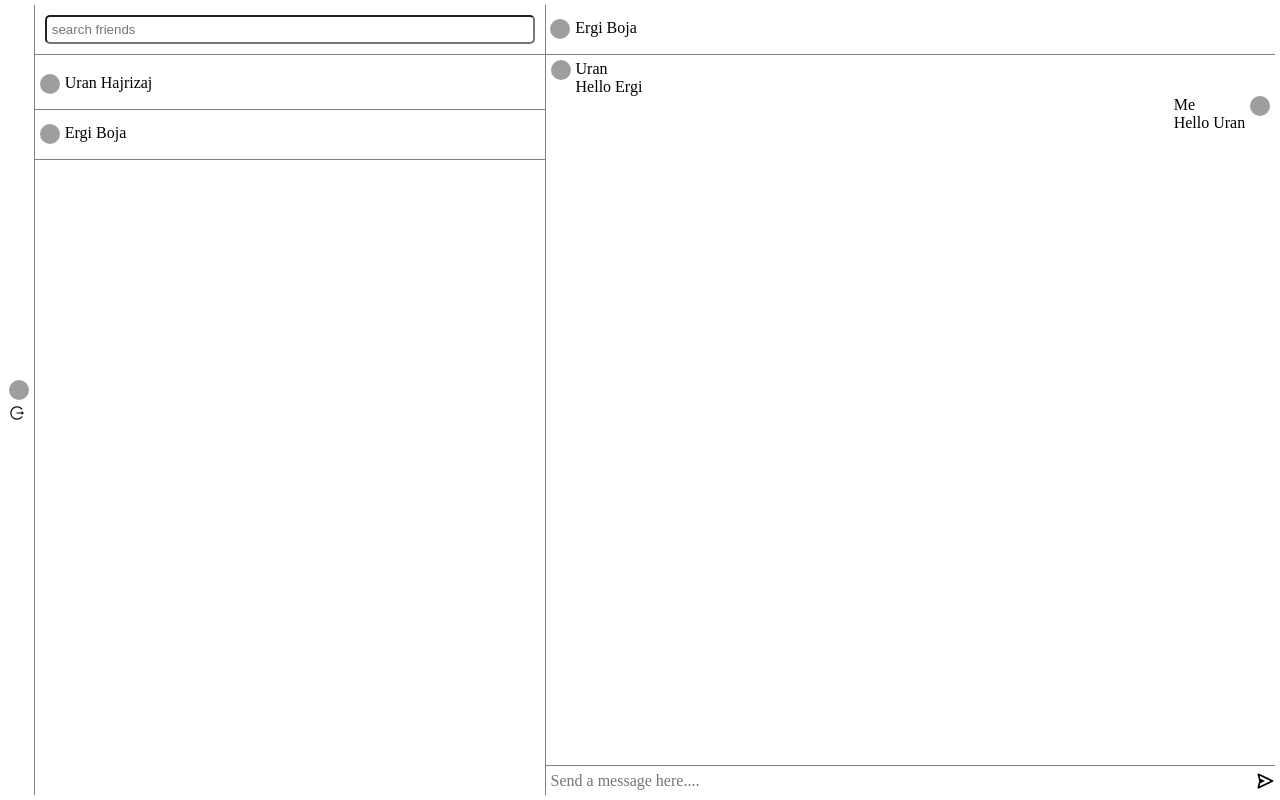
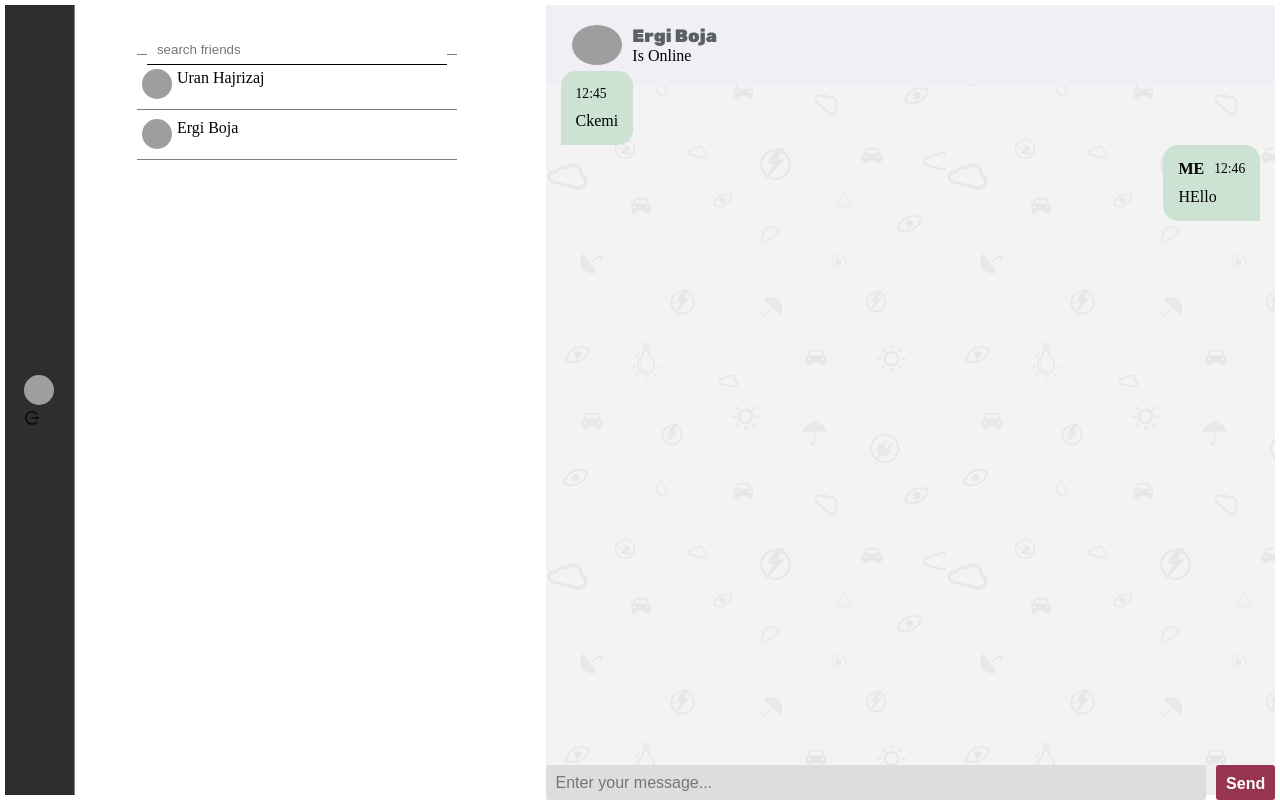
Before and after one commit to uranhajrizaj/hoxton-node-project-frontend, a React (Vite) app: page /chat in a window 1280 px wide. Built offline with nearby package versions, Linux system fonts and the light colour scheme; grey boxes are pictures that could not be loaded.

Commit message:
Frontend Changes

```diff
--- a/index.html
+++ b/index.html
@@ -4,6 +4,11 @@
     <meta charset="UTF-8" />
     <link rel="icon" type="image/svg+xml" href="/vite.svg" />
     <meta name="viewport" content="width=device-width, initial-scale=1.0" />
+    <link rel="stylesheet" href="https://unicons.iconscout.com/release/v4.0.0/css/line.css">
+    <link rel="preconnect" href="https://fonts.googleapis.com">
+<link rel="preconnect" href="https://fonts.gstatic.com" crossorigin>
+<link href="https://fonts.googleapis.com/css2?family=Rubik:ital,wght@0,900;1,900&family=Ubuntu&display=swap" rel="stylesheet">
+<link rel="stylesheet" href="https://fonts.googleapis.com/css2?family=Material+Symbols+Outlined:opsz,wght,FILL,GRAD@48,400,0,0" />
     <title>Vite + React + TS</title>
   </head>
   <body>
--- a/src/App.tsx
+++ b/src/App.tsx
@@ -8,7 +8,6 @@
 function App() {
   return (
     <div className="App">
-
      <Routes>
         <Route index element={<Navigate to="/sign_in"/>} />
         <Route path="/sign_in" element={<SignIn />}/>
--- a/src/components/Conversation.tsx
+++ b/src/components/Conversation.tsx
@@ -4,32 +4,55 @@
 export function Connversation() {
     return (
         <div className="conversation">
-            <header>
-            <img src="https://images.pexels.com/photos/12009329/pexels-photo-12009329.jpeg?auto=compress&cs=tinysrgb&w=600&lazy=load"/>
-            <p>Ergi Boja</p>
+            <header className="conversationheader">
+            <div className="friendcard">
+            <img  className="avatarimg"src="https://images.unsplash.com/photo-1535713875002-d1d0cf377fde?ixlib=rb-1.2.1&ixid=MnwxMjA3fDB8MHxzZWFyY2h8Mnx8YXZhdGFyfGVufDB8fDB8fA%3D%3D&auto=format&fit=crop&w=500&q=60"/>
+            <div className="pcontainer">
+            <p className="conversationp">Ergi Boja</p>
+            <p className="onlinep">Is Online</p>
+            </div>
+            </div>
             </header>
-             <div className='messsages'>
+            <div className="msger-chat">
+    <div className="msg left-msg">
 
-            <div className='friend_messsage'>
-            <img src="https://images.pexels.com/photos/13727429/pexels-photo-13727429.jpeg?auto=compress&cs=tinysrgb&w=600&lazy=load"/>
-            <div >
-                <p>Uran </p>
-                <p>Hello Ergi</p>
-            </div>
-            </div >
-            <div className='my_messsage'>
-            <div>
-                <p>Me</p>
-                <p>Hello Uran</p>
-            </div>
-            <img src="https://images.pexels.com/photos/12009329/pexels-photo-12009329.jpeg?auto=compress&cs=tinysrgb&w=600&lazy=load"/>
-            </div>
 
-             </div>
-            <form className='send-message'>
-                <input placeholder='Send a message here....'/>
-                <BiSend className='sent-icon'/>
-            </form>
+      <div className="msg-bubble">
+        <div className="msg-info">
+
+          <div className="msg-info-time">12:45</div>
         </div>
+
+        <div className="msg-text">
+       Ckemi
+        </div>
+      </div>
+    </div>
+
+    <div className="msg right-msg">
+
+
+      <div className="msg-bubble">
+        <div className="msg-info">
+          <div className="msg-info-name">ME</div>
+          <div className="msg-info-time">12:46</div>
+        </div>
+
+        <div className="msg-text">
+        HEllo
+        </div>
+      </div>
+
+    </div>
+  </div>
+
+
+
+  <form className="msger-inputarea">
+    <input type="text" className="msger-input" placeholder="Enter your message..."/>
+    <button type="submit" className="msger-send-btn">Send</button>
+  </form>
+  </div>
+
     )
 }
--- a/src/components/Friends.tsx
+++ b/src/components/Friends.tsx
@@ -4,16 +4,16 @@
     return(
         <div className="friends">
             <form className='search_friends'>
-                <input placeholder='search friends'/>
+                <input className="friendinput" placeholder='search friends'/>
             </form>
          <ul className='your-friends'>
             <li>
             <img src="https://images.pexels.com/photos/13727429/pexels-photo-13727429.jpeg?auto=compress&cs=tinysrgb&w=600&lazy=load"/>
-            <p>Uran Hajrizaj</p>
+            <p className="friendsp">Uran Hajrizaj</p>
             </li>
             <li>
             <img src="https://images.pexels.com/photos/12009329/pexels-photo-12009329.jpeg?auto=compress&cs=tinysrgb&w=600&lazy=load"/>
-            <p>Ergi Boja</p>
+            <p className="friendsp">Ergi Boja</p>
             </li>
          </ul>
         </div>
--- a/src/pages/chat.css
+++ b/src/pages/chat.css
@@ -7,22 +7,125 @@
 .chat{
 display:grid;
 grid-auto-flow: column;
-  /* place-content: center; */
+
 grid-template-columns: 30px 0.7fr 1fr;
 padding:0.3rem;
 height:100vh;
 }
 .chat img{
-   width:20px;
-   height:20px;
+ width:30px;
+ height:30px;
  border-radius: 50%;
+}
+.msger-chat {
+max-height: 60vh;
+
+flex: 1;
+
+overflow-y: auto;
+padding-top: 16px;
+padding-left: 15px;
+padding-right: 15px;
+padding-bottom: 2px;
+}
+.msger-chat::-webkit-scrollbar {
+width: 6px;
+}
+.msger-chat::-webkit-scrollbar-track {
+background: #ddd;
+}
+.msger-chat::-webkit-scrollbar-thumb {
+background: #bdbdbd;
+}
+.msg {
+display: flex;
+align-items: flex-end;
+margin-bottom: 10px;
+}
+.msg-bubble {
+max-width: 300px;
+
+padding: 15px;
+padding-bottom: 15px;
+
+border-radius: 15px;
+background: rgb(204,226,211);
+}
+
+.msg-info {
+display: flex;
+justify-content: space-between;
+align-items: center;
+margin-bottom: 10px;
+}
+
+.msg-info-name {
+margin-right: 10px;
+font-weight: bold;
+}
+
+.msg-info-time {
+font-size: 0.85em;
+}
+
+.left-msg .msg-bubble {
+border-bottom-left-radius: 0
+}
+
+.right-msg .msg-bubble {
+border-bottom-right-radius: 0;
+}
+
+.right-msg {
+float: right;
+display: table-cell;
+}
+
+.left-msg {
+display: table-cell;
+}
+
+.msger-inputarea {
+display: flex;
+
+height: 30px;
+
+
+background: #eee;
+}
+.msger-inputarea * {
+padding: 10px;
+
+border: none;
+border-radius: 3px;
+max-height: 35px;
+font-size: 1em;
+}
+.msger-input {
+flex: 1;
+background: #ddd;
+}
+.msger-send-btn {
+margin-left: 10px;
+background: rgb(151,52,80);
+color: #fff;
+font-weight: bold;
+cursor: pointer;
+min-height: 35px;
+
+}
+.msger-send-btn:hover {
+background: rgb(142, 49, 75);
 }
 
 /* leftmenu.tsx style */
 .left_menu{
 display:grid;
 place-content: center;
+background-color: rgb(46,46,46);
 border-right: 1px solid gray;
+min-width: 70px;
+max-width: 70px;
 gap:5px
 }
 /* friends.tsx style */
@@ -30,7 +133,9 @@
 display: grid;
 grid-template-rows: 50px ;
 gap:5px;
-  border-right: 1px solid gray;
+
+width: 2.5rem;
+padding-left: 20%;
 }
 .search_friends{
 all:unset;
@@ -57,15 +162,53 @@
 .conversation{
 display:grid;
 grid-auto-rows: 50px 1fr 30px;
+background-color: rgb(243,243,243);
+background-image: url("../assets/download.png");
+max-width: 100vw;
+max-height: 100vh;
 }
-header{
+.conversationheader{
 display: grid;
 grid-auto-flow: column;
 place-content: center start;
+padding-left: 30px;
+height: 80px;
+padding-bottom: 30%;
+
 gap:5px;
 /* height: 50px; */
-  border-bottom: 1px solid gray;
-  padding:0.3rem
+border: solid 1px rgb(240, 239, 245);
+background-color: rgb(240, 239, 245);
+padding:0.3rem;
+/* -webkit-filter: blur(5px);
+  -moz-filter: blur(5px);
+  -o-filter: blur(5px);
+  -ms-filter: blur(5px);
+  filter: blur(2px); */
+}
+.conversationheader img{
+width:50px;
+height: 40px;
+}
+.conversationp{
+font-family: 'Rubik', sans-serif;
+font-size: 18px;
+font-weight: 100;
+color:rgb(90,96,102);
+}
+.friendcard{
+display:inline-flex;
+width: 300px;
+padding-left: 7%;
+column-gap: 10px;
+}
+.chatbox-chat{
+background-color: ffff;
+padding-top: 5%;
+padding-left: 2%;
+padding-right: 2%;
+border: solid 1px rgb(240, 239, 245);
+row-gap: 30px;
 }
 .send-message{
 all:unset;
@@ -74,6 +217,7 @@
 grid-template-columns: 1fr auto;
 align-items: center;
 border-top:1px solid gray;
+background-color: rgb(241,241,241);
 }
 .send-message input{
 all:unset;
@@ -82,8 +226,11 @@
 .sent-icon{
 font-size: 20px;
 }
-.messsages{
-  padding:5px
+/* .messsages{
+
+padding-top: 6%;
+padding-left: 2%;
+padding-right: 2%;
 }
 .friend_messsage{
 display:grid;
@@ -96,4 +243,4 @@
 grid-auto-flow: column;
 place-content: end;
 gap:5px
-}
+} */
--- a/src/pages/signin.css
+++ b/src/pages/signin.css
@@ -6,37 +6,181 @@
     box-sizing: border-box;
 }
 
-.signIn{
+
+#loginform{
     display:grid;
-    place-content: center;
-    height:100vh;
-    /* background-image: url("https://media.istockphoto.com/photos/alert-chat-white-background-with-pile-of-heartslove-symbolvalentine-picture-id1411606632?k=20&m=1411606632&s=612x612&w=0&h=kYKOA3nS9tpvd0wUoKGQtr9bPCDjBzAQCVoa72gk2xM="); */
-    background-repeat: no-repeat;
-    background-size: cover;
-}
-form{
-    display:grid;
-    gap:25px;
+    grid-auto-flow: row;
+    row-gap: 20px;
+    /* gap:25px;
     border: 1px solid gray;
     padding:10px;
     border-radius: 10px;
-}
-input, button {
-    border-radius: 5px;
-    padding:2px 5px;
-}
-.form_content{
-    display:grid;
-    gap: 17px;
-    padding:10px;
-}
-label{
-    display:grid;
-    gap:5px
-}
-h1{
-    text-align: center;
-    font-family: 'Alex Brush', cursive;
-    font-family: 'Dancing Script', cursive;
+    background-color: rgb(255,255,255); */
+
 
 }
+#loginform.input-field{
+    position: relative;
+    height: 50px;
+    width: 100%;
+    margin-top: 30px;
+  }
+.container{
+
+    position: relative;
+    max-width: 430px;
+    width: 100%;
+    background: #fff;
+    border-radius: 10px;
+    box-shadow: 0 5px 10px rgba(0, 0, 0, 0.1);
+    overflow: hidden;
+   padding: 50px;
+
+
+}
+
+
+
+
+.sectioni{
+
+    background-image:url("https://images-cdn.welcomesoftware.com/Zz03ZTY0Mzk3MDhlNDgxMWViYmRmNWY3MjZjM2QxZTdiZg==") ;
+    background-size: cover;
+    background-repeat: no-repeat;
+    height: 100vh;
+    width: 100vw;
+    display: flex;
+    align-items: center;
+    justify-content: center;
+    align-items: center;
+
+  }
+  .registersec{
+    background-image:url("https://images-cdn.welcomesoftware.com/Zz03ZTY0Mzk3MDhlNDgxMWViYmRmNWY3MjZjM2QxZTdiZg==") ;
+    background-size: cover;
+    background-repeat: no-repeat;
+    height: 100vh;
+    width: 100vw;
+    display: flex;
+    align-items: center;
+    justify-content: center;
+    align-items: center;
+
+
+}
+
+.container{
+
+    position: relative;
+      max-width: 460px;
+      width: 100%;
+      background: #fff;
+      border-radius: 10px;
+      box-shadow: 0 5px 10px rgba(0, 0, 0, 0.1);
+      overflow: hidden;
+     padding: 50px;
+
+
+
+  }
+  form{
+    display: grid;
+    grid-auto-flow: row;
+    row-gap: 20px;
+
+
+  }
+  .formh2{
+    font-size: 16px;
+    font-family: 'Poppins', sans-serif;
+
+  }
+  form.input-field{
+    position: relative;
+    height: 50px;
+    width: 100%;
+    margin-top: 30px;
+  }
+
+  h1{
+    font-size: 50px;
+
+  }
+
+.header {
+    position: relative;
+    display: grid;
+    grid-template-columns: auto 1fr;
+    align-items: center;
+    height: 100px;
+  }
+
+  .header__logo {
+    margin: 0 1rem;
+    font-size: 3.5rem;
+  }
+
+  .header::after {
+    display: block;
+    position: absolute;
+    bottom: 0;
+    height: 2px;
+    width: 80%;
+    justify-self: center;
+    content: "";
+    border-bottom: 2px solid var(--border-colour);
+  }
+
+  .header__nav {
+    margin-left: 3rem;
+  }
+
+  .header__nav li {
+    display: inline-block;
+    margin-left: 1rem;
+    padding: 0.5rem;
+    font-size: 1.5rem;
+  }
+
+  .header__nav li:hover {
+    text-decoration: underline;
+  }
+
+
+  input:focus{
+    outline: none;
+  }
+
+
+  input{
+    padding-top: 20px;
+    border-style: none;
+    border-bottom: solid 0.5px;
+   height: 50px;
+   width: 300px;
+    padding-left: 10px;
+
+
+  }
+  a{
+    text-decoration: none;
+  }
+  a:hover{
+    text-decoration: underline;
+  }
+.loginh1{
+    font-family: 'Poppins', sans-serif;
+}
+  .loginbtn{
+
+        width: 100%;
+        height: 40px;
+        border-radius: 10px;
+        border: solid 0.5px rgb(0, 0, 0);
+       background-color: rgb(151,52,80);
+        font-family: sans-serif;
+        color: white;
+        font-size: 20px;
+
+
+  }
```
Also changed, not shown: src/pages/SignIn.tsx (+35 -12 lines), src/pages/SignOut.tsx (+57 -17 lines), src/assets/download.png (added). Lines whose indentation alone changed are shown as unchanged.
